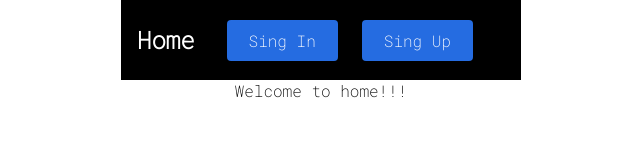
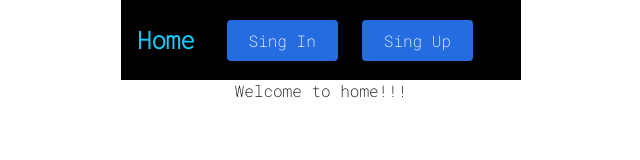
Before and after one commit to kozubenko-o/cursor-styled-animations, a React (Create React App) app: page / in a window 1280 px wide. Shown: the top 160 px of the page, without its empty margins (319-959 px from the left). Built offline with nearby package versions, Linux system fonts and the light colour scheme.

Commit message:
Configure GitHub Pages

```diff
--- a/src/components/header/header.js
+++ b/src/components/header/header.js
@@ -6,7 +6,7 @@ function Header() {
         <>
             <Nav>
                 <NavMenu>
-                    <NavLink to='cursor-styled-animations/'>
+                    <NavLink to='/'>
                         <h1>Home</h1>
                     </NavLink>
                 </NavMenu>
```
